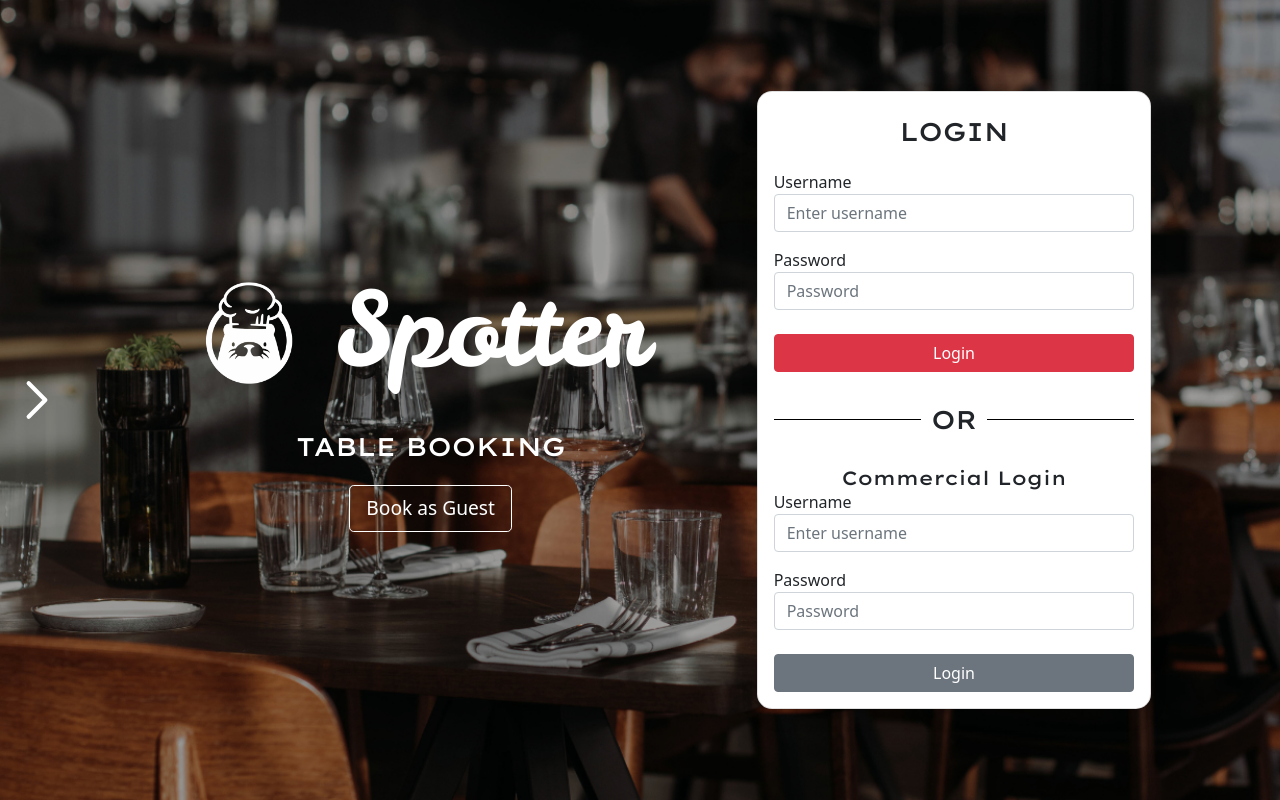
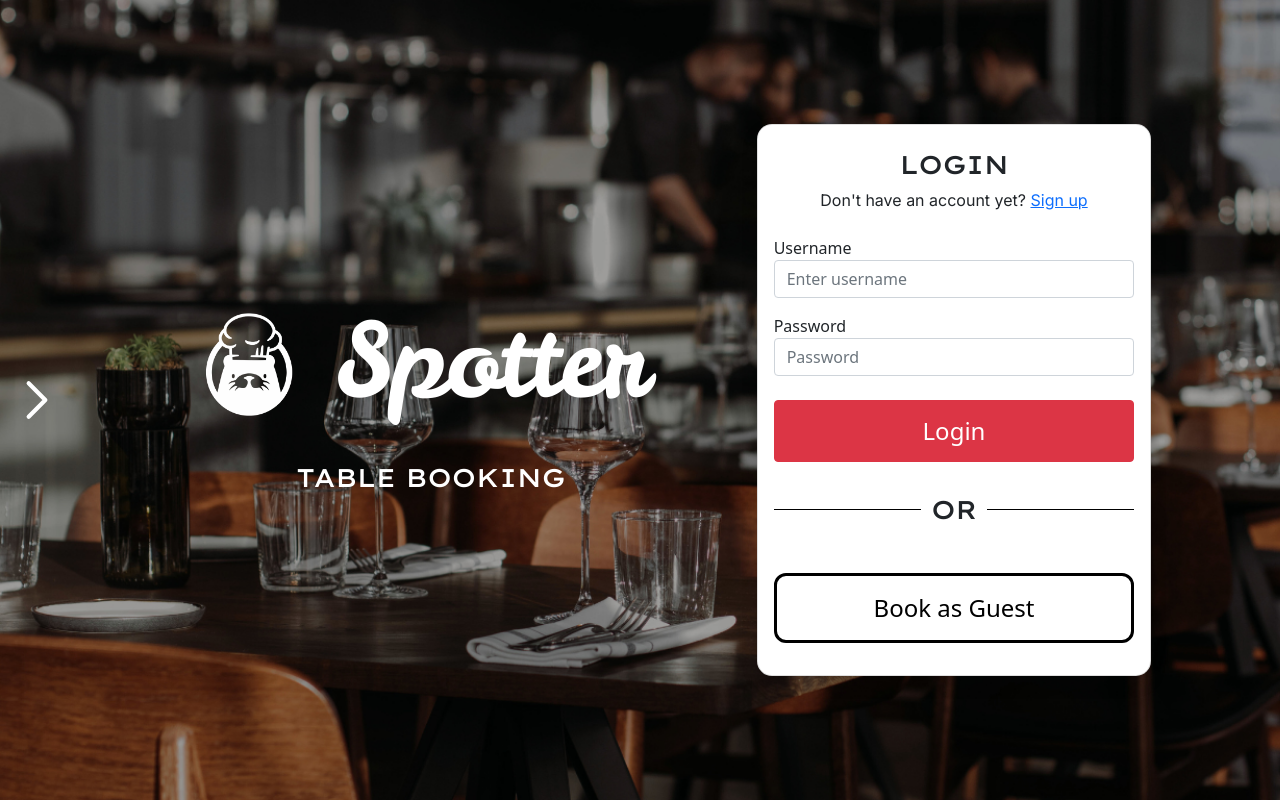
Before and after one commit to plastik-punk/spotter, an Angular app in the folder frontend/: page /#/login in a window 1280 px wide. Built offline with nearby package versions, Linux system fonts and the light colour scheme.

Commit message:
logout redirection fixed and cleanup for close button

```diff
--- a/frontend/src/app/components/login/login.component.html
+++ b/frontend/src/app/components/login/login.component.html
@@ -24,12 +24,12 @@
         <h1 class="leckerli-one-regular">Spotter</h1>
       </div>
       <h3 class="font-heading" id="header-table-booking">TABLE BOOKING</h3>
-      <button class="btn btn-lg btn-outline-custom mt-3" id="guest-booking-button">Book as Guest</button>
     </div>
     <div class="col-md-4 d-flex align-items-center justify-content-center" id="form-login-section">
       <div class="card custom-card shadow card-width" id="login-card">
         <div class="card-header bg-transparent border-bottom-0">
           <h3 class="mb-0 text-center font-heading">LOGIN</h3>
+          <p class="text-center mb-0 font-text" style="margin-top: 1vh">Don't have an account yet? <a href="#">Sign up</a></p>
         </div>
         <div class="card-body">
           <form [formGroup]="loginForm" (ngSubmit)="loginUser()" id="login-form">
@@ -41,25 +41,14 @@
               <label for="inputPassword" id="label-password">Password</label>
               <input type="password" class="form-control" id="inputPassword" placeholder="Password" formControlName="password">
             </div>
-            <button type="submit" class="btn btn-danger w-100" id="login-submit-button">Login</button>
+            <button type="submit" class="btn btn-danger w-100" style="font-size: 1.5rem; line-height: 2;" id="login-submit-button">Login</button>
           </form>
           <div class="separator" id="login-or-separator">
             <div class="line"></div>
             <h3 class="mb-0 text-center font-heading" style="margin-top: 0">OR</h3>
             <div class="line"></div>
           </div>
-          <h3 class="mb-0 text-center font-heading" style="font-size: 1.5vw" id="commercial-login-heading">Commercial Login</h3>
-          <form [formGroup]="commercialLoginForm" (ngSubmit)="loginCommercialUser()" id="commercial-login-form">
-            <div class="form-group mb-3">
-              <label for="inputCommercialUsername" id="label-commercial-username">Username</label>
-              <input type="text" class="form-control" id="inputCommercialUsername" placeholder="Enter username" formControlName="username">
-            </div>
-            <div class="form-group mb-4">
-              <label for="inputCommercialPassword" id="label-commercial-password">Password</label>
-              <input type="password" class="form-control" id="inputCommercialPassword" placeholder="Password" formControlName="password">
-            </div>
-            <button type="submit" class="btn btn-secondary w-100" id="commercial-login-submit-button">Login</button>
-          </form>
+          <button class="custom-btn w-100" id="guest-booking-button" routerLink="/home">Book as Guest</button>
         </div>
       </div>
     </div>
--- a/frontend/src/app/components/login/login.component.scss
+++ b/frontend/src/app/components/login/login.component.scss
@@ -1,5 +1,8 @@
 body {
   background: none;
+}
+#form-login-section {
+  min-height: 40%;
 }
 .custom-card {
   border-radius: 15px;
@@ -59,3 +62,23 @@
   height: 1px;
   background-color: black;
 }
+.custom-btn {
+  background-color: transparent;
+  border: 3px solid black;
+  color: black;
+  padding: 0.5rem 1rem;
+  text-align: center;
+  text-decoration: none;
+  display: inline-block;
+  font-size: 1.5rem;
+  line-height: 2;
+  cursor: pointer;
+  border-radius: 0.75rem;
+  margin: 1rem 0;
+  transition: background-color 0.3s ease;
+}
+
+.custom-btn:hover {
+  background-color: black;
+  color: white;
+}
--- a/frontend/src/app/components/login/login.component.ts
+++ b/frontend/src/app/components/login/login.component.ts
@@ -33,7 +33,7 @@
       const authRequest = new AuthRequest(this.loginForm.value.username, this.loginForm.value.password);
       this.authService.loginUser(authRequest).subscribe({
         next: () => {
-          this.router.navigate(['/message']);
+          this.router.navigate(['/home']);
         },
         error: error => {
           this.errorMessage = typeof error.error === 'object' ? error.error.error : error.error;
@@ -43,9 +43,7 @@
     }
   }
 
-  loginCommercialUser(): void {
-    // Implementation for commercial login will go here
-  }
+
 
   vanishError(): void {
     this.error = false;
--- a/frontend/src/app/components/message/message.component.html
+++ b/frontend/src/app/components/message/message.component.html
@@ -10,7 +10,7 @@
 <div *ngIf="error" class="alert alert-danger alert-dismissible fade show" role="alert">
   <strong>Error! </strong> {{ errorMessage }}
   <button type="button" (click)="vanishError()" class="btn-close" data-dismiss="alert" aria-label="Close">
-    <span aria-hidden="true">&times;</span>
+    <span aria-hidden="true"></span>
   </button>
 </div>
 
@@ -33,7 +33,7 @@
             <div class="modal-header">
               <h5 class="modal-title">Message</h5>
               <button type="button" class="btn-close" (click)="modal.dismiss('X')" aria-label="Close">
-                <span aria-hidden="true">&times;</span>
+                <span aria-hidden="true"></span>
               </button>
             </div>
             <div class="modal-body">
--- a/frontend/src/app/components/sidebar/sidebar.component.html
+++ b/frontend/src/app/components/sidebar/sidebar.component.html
@@ -20,7 +20,7 @@
         <a class="nav-link" *ngIf="!authService.isLoggedIn()" routerLink="/login" routerLinkActive="active">Login</a>
       </li>
       <li class="nav-item">
-        <a class="nav-link" *ngIf="authService.isLoggedIn()" (click)="authService.logoutUser()">Logout</a>
+        <a class="nav-link" *ngIf="authService.isLoggedIn()" routerLink="/login" (click)="authService.logoutUser()">Logout</a>
       </li>
     </ul>
   </div>
--- a/frontend/src/styles.scss
+++ b/frontend/src/styles.scss
@@ -75,19 +75,6 @@
   margin-right: 2em;
 }
 
-// Button Styles
-.btn-outline-custom {
-  color: $primary-color;
-  border-color: $primary-color;
-  background-color: transparent;
-  font-size: 1.5vw;
-
-  &:hover {
-    background-color: $primary-color;
-    color: $secondary-color;
-  }
-}
-
 // Layout Adjustments
 .left-col, .right-col {
   @include flex-center;
```
